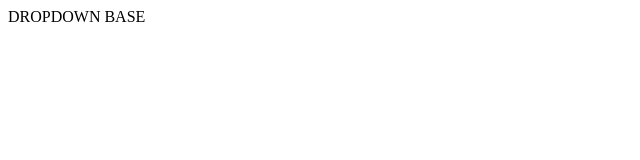
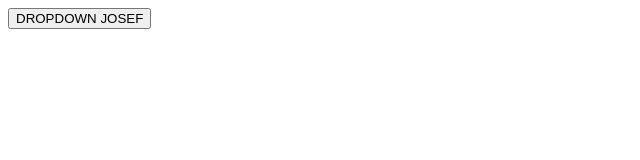
Before and after one commit to Josef1923/Dropdown-react, a React (Vite) app: page / in a window 1280 px wide. Shown: the top 160 px of the page, without its empty margins (0-640 px from the left). Built offline with nearby package versions, Linux system fonts and the light colour scheme.

Commit message:
Base Dropdown

```diff
--- a/src/App.jsx
+++ b/src/App.jsx
@@ -1,10 +1,10 @@
+import Dropdown from "./Dropdown";
+
 function App() {
 
   return (
-    <>
-      DROPDOWN BASE
-    </>
+      <Dropdown />
   )
 }
 
-export default App
+export default App;
--- /dev/null
+++ b/src/Dropdown.jsx
@@ -0,0 +1,9 @@
+function Dropdown() {
+  return (
+    <div>
+      <button>DROPDOWN JOSEF</button>
+    </div>
+  );
+}
+
+export default Dropdown;
```
